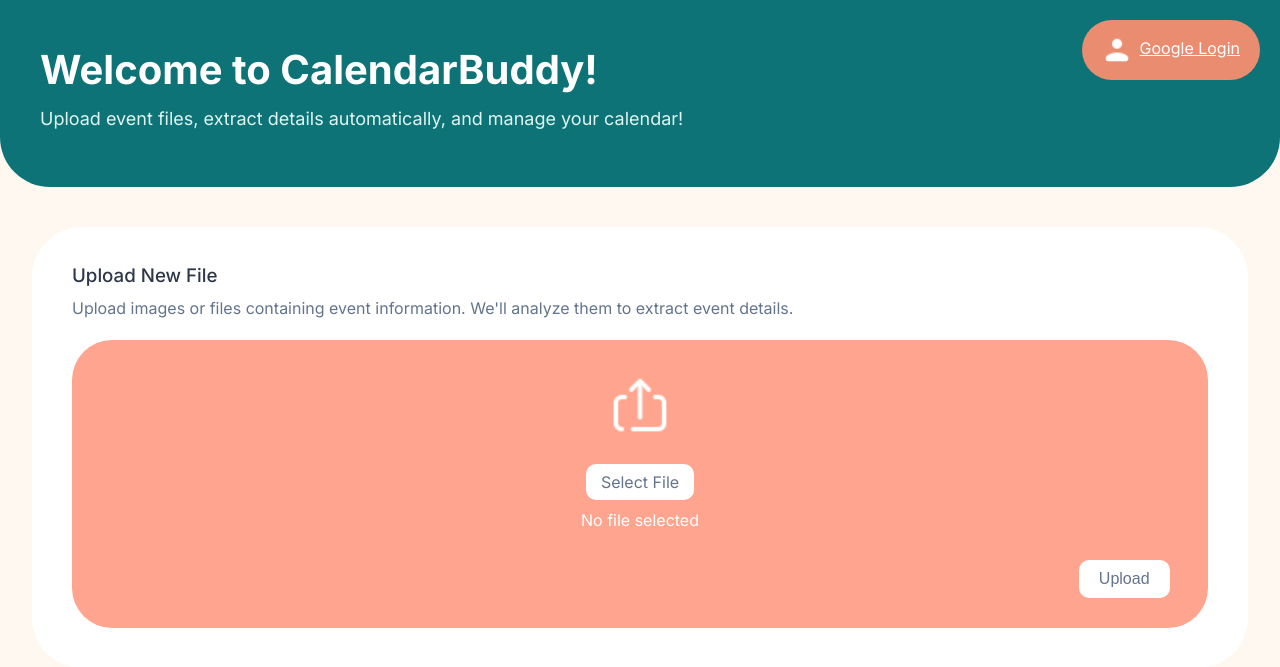
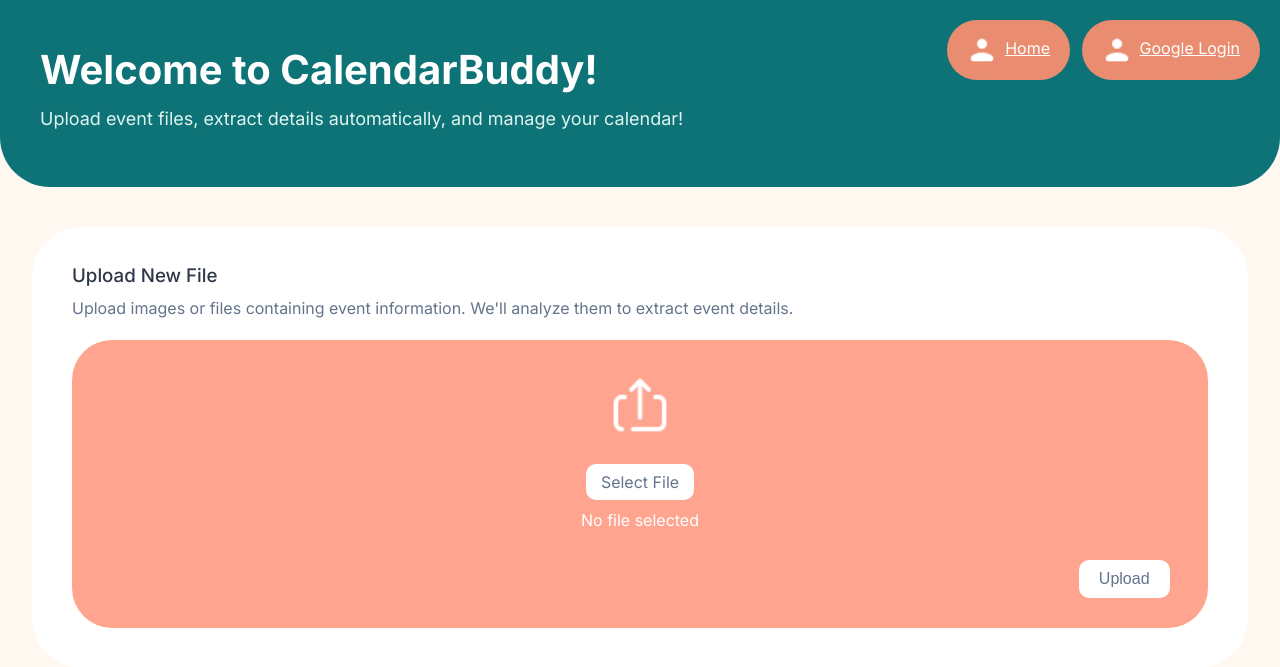
Before and after one commit to Project-Code-UVA/Calendar-Buddy, a Flask app: page / in a window 1280 px wide. Shown: the top 667 px of the page. Run offline with Flask 3, Linux system fonts and the light colour scheme.

Commit message:
home page

```diff
--- a/app.py
+++ b/app.py
@@ -244,6 +244,11 @@ def home():
 
     return render_template('index.html', filename=filename, file_ready=False)
 
+@app.route("/home")
+def home_page():
+    return render_template("home.html")
+
+
 def file_to_db(user_id, filename, old_name, file_path):
     db = get_db()
     cursor = db.cursor()
--- a/static/styles.css
+++ b/static/styles.css
@@ -44,6 +44,7 @@ body{
     width: 95%;
     margin-left: auto;
     margin-right: auto;
+    margin-bottom: 40px;
 }
 
 .button-icon{
@@ -109,6 +110,19 @@ button{
     right: 20px;
     z-index: 10;
 }
+
+.home{
+    border-radius: 30px;
+    font-family: 'Inter', system-ui, -apple-system, sans-serif;
+    padding: 15px 20px;
+    background-color: #ea8c6f;
+    color: white;
+    position: absolute;
+    top: 20px;
+    right: 210px;
+    z-index: 10;
+}
+
 
 .log{
     color: #ffffff;
--- a/templates/index.html
+++ b/templates/index.html
@@ -21,6 +21,10 @@ Home page
         <img src="{{ url_for('static', filename='images/icons8-user-24.png') }}" alt="" class="button-icon">Google Login
     </a>
 {% endif %}
+ <a class="home" href="{{ url_for('home_page') }}">
+       <img src="{{ url_for('static', filename='images/icons8-user-24.png') }}" alt="" class="button-icon">Home
+    </a>
+
 </div>
 
 <div class="uploadSection">
```
Also changed, not shown: templates/home.html (added, +15 -0 lines).
